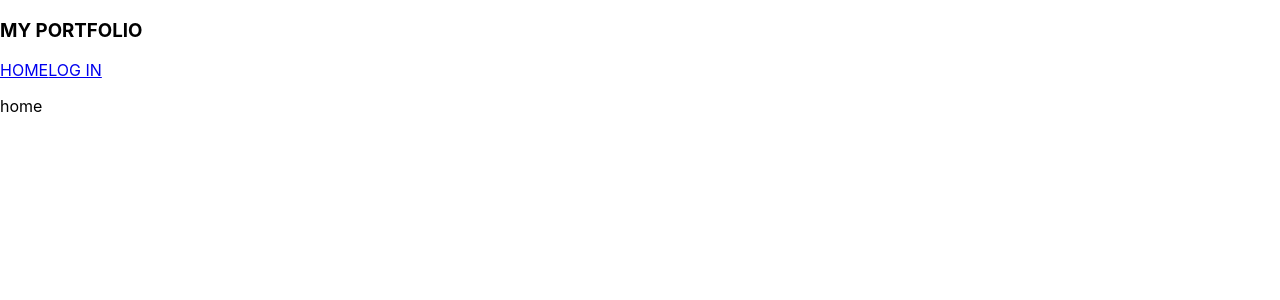
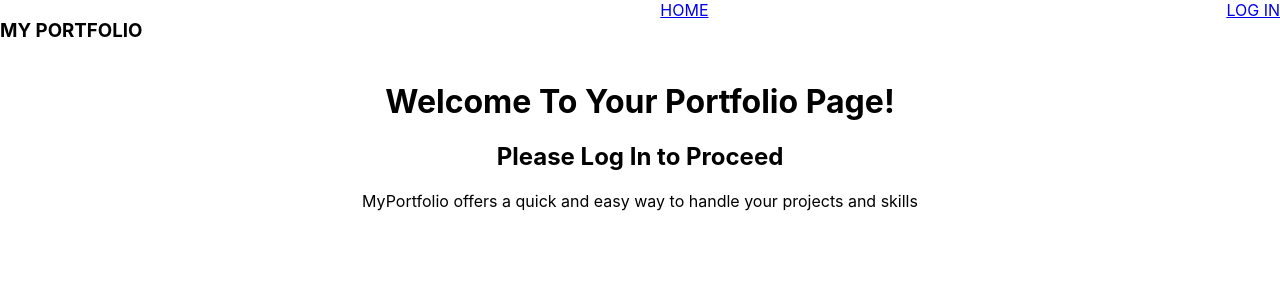
Before and after one commit to Rukorio-Vanessa/Portfolio-app-frontend, a React (Create React App) app: page / in a window 1280 px wide. Shown: the top 300 px of the page. Built offline with nearby package versions, Linux system fonts and the light colour scheme.

Commit message:
created home component

```diff
--- a/src/App.css
+++ b/src/App.css
@@ -36,3 +36,8 @@
     transform: rotate(360deg);
   }
 }
+
+.container {
+  display: flex;
+  justify-content: space-between;
+}
--- a/src/App.js
+++ b/src/App.js
@@ -2,6 +2,7 @@ import React from 'react';
 import Home from './components/Home';
 import { BrowserRouter, Route, Switch } from "react-router-dom";
 import Login from './components/Login'
+import './App.css'
 
 
 function App() {
--- a/src/components/Home.js
+++ b/src/components/Home.js
@@ -2,9 +2,19 @@ import React from "react";
 import Navbar from "./Navbar";
 function Home(){
     return(
-        <div>
+        <div className="home-container">
             <Navbar/>
-            <p>home</p>
+
+      <div className="meme-body" id="home">
+        <h1>Welcome To Your Portfolio Page!</h1>
+
+        <h2 className="heading-2"> Please Log In to Proceed </h2>
+
+        <p>
+          MyPortfolio offers a quick and easy way to handle your projects and skills
+        </p>
+
+        </div>
         </div>
     );
 }
--- a/src/components/Navbar.js
+++ b/src/components/Navbar.js
@@ -5,7 +5,7 @@ import { NavLink } from "react-router-dom";
 function Navbar(){
     return(
         <nav className="navbar navbar-expand-lg bg-body-tertiary">
-          <div className="container-fluid">
+          <div className="container">
 
             <h3 className="navbar-brand">MY PORTFOLIO</h3>
             <NavLink to="/">HOME</NavLink>
```
